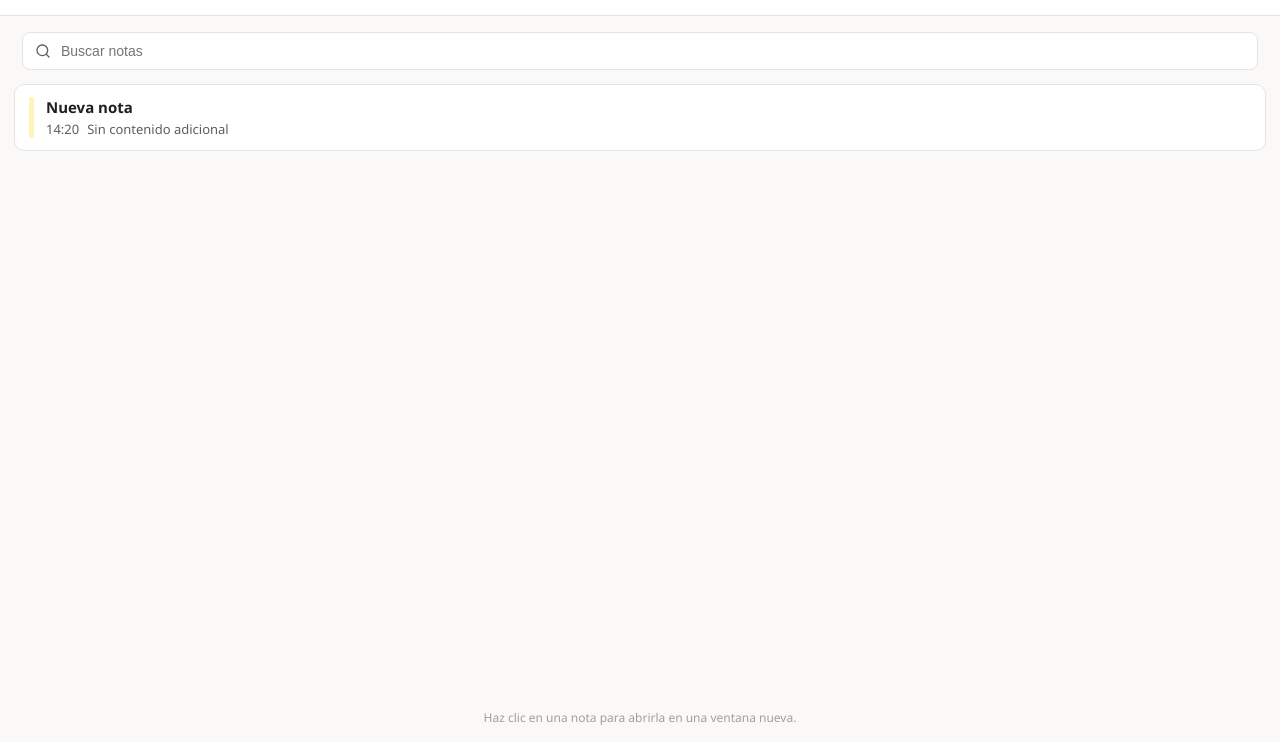
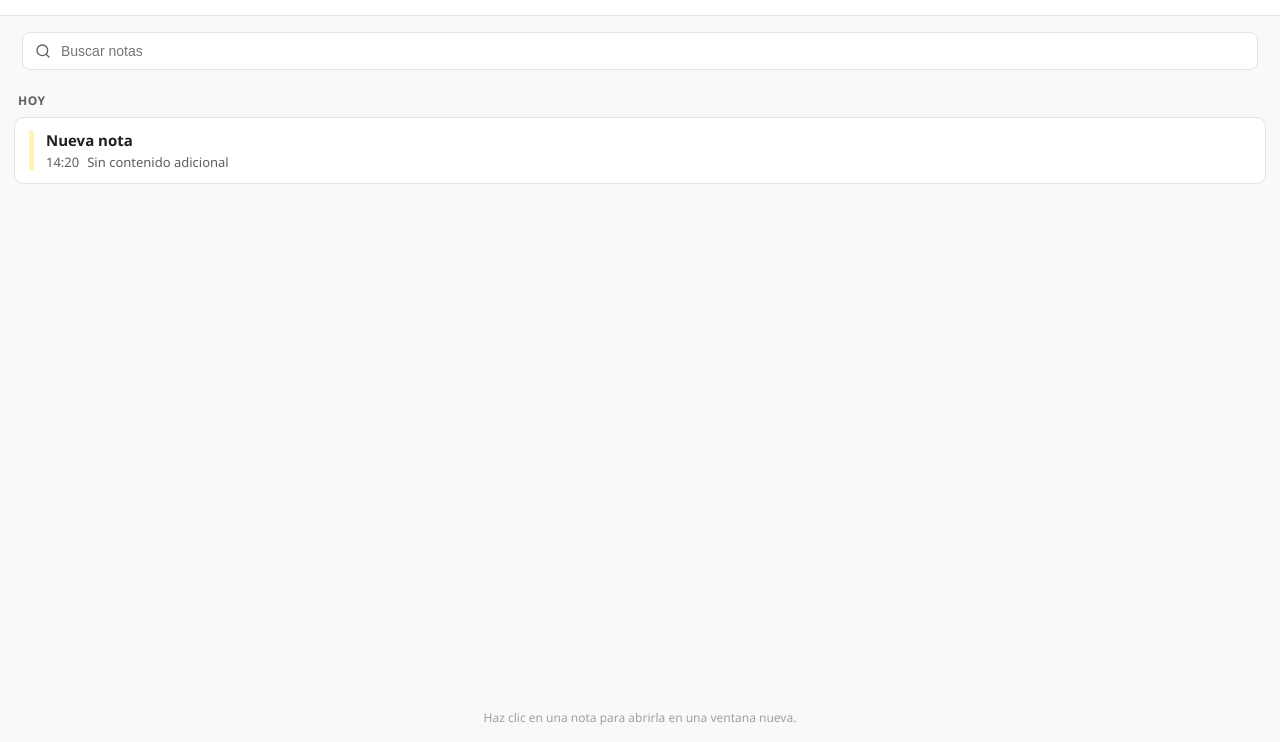
Before and after one commit to roldan-carlevarino/notes, a plain HTML site: page index.html in a window 1280 px wide. Both pictures are taken after a click on the button "Nueva nota". Shown: the part 58-800 px from the top of the page. Drawn offline with Linux system fonts and the light colour scheme.

Commit message:
Agrupar notas por dia de creacion

```diff
--- a/notes.css
+++ b/notes.css
@@ -38,6 +38,11 @@ button { font-family: inherit; cursor: pointer; }
 .notes-search input { border: none; outline: none; flex: 1; font-size: 14px; background: transparent; color: var(--text); }
 
 .note-list { list-style: none; margin: 10px 14px; padding: 0; display: flex; flex-direction: column; gap: 6px; flex: 1; }
+.note-group-header {
+  font-size: 12px; font-weight: 700; text-transform: uppercase; letter-spacing: .5px;
+  color: var(--text-soft); padding: 8px 4px 2px; margin-top: 4px;
+}
+.note-group-header:first-child { margin-top: 0; }
 .note-item {
   display: flex; align-items: stretch; gap: 12px;
   padding: 12px 14px; border-radius: 10px; background: #fff;
--- a/notes.js
+++ b/notes.js
@@ -21,6 +21,24 @@ function titleOf(note) {
     || "Nueva nota";
 }
 
+function dayKey(ts) {
+  const d = new Date(ts);
+  return `${d.getFullYear()}-${d.getMonth()}-${d.getDate()}`;
+}
+
+function dayLabel(ts) {
+  const d = new Date(ts);
+  const today = new Date();
+  const yesterday = new Date();
+  yesterday.setDate(today.getDate() - 1);
+  if (d.toDateString() === today.toDateString()) return "Hoy";
+  if (d.toDateString() === yesterday.toDateString()) return "Ayer";
+  return d.toLocaleDateString("es-ES", {
+    weekday: "long", day: "numeric", month: "long",
+    year: d.getFullYear() === today.getFullYear() ? undefined : "numeric",
+  });
+}
+
 function render() {
   const list = document.getElementById("note-list");
   const notes = loadNotes()
@@ -28,11 +46,24 @@ function render() {
       if (!searchTerm) return true;
       return (n.title + " " + n.body).toLowerCase().includes(searchTerm);
     })
-    .sort((a, b) => b.updated - a.updated);
+    .sort((a, b) => b.created - a.created);
 
   document.getElementById("empty").hidden = loadNotes().length !== 0;
 
-  list.innerHTML = notes.map(n => `
+  const groups = [];
+  let current = null;
+  for (const n of notes) {
+    const key = dayKey(n.created);
+    if (!current || current.key !== key) {
+      current = { key, created: n.created, notes: [] };
+      groups.push(current);
+    }
+    current.notes.push(n);
+  }
+
+  list.innerHTML = groups.map(g => `
+    <li class="note-group-header">${escapeHtml(dayLabel(g.created))}</li>
+    ${g.notes.map(n => `
     <li class="note-item" data-id="${n.id}" style="--accent:${NOTE_COLORS[n.color] || NOTE_COLORS.yellow}">
       <span class="note-swatch"></span>
       <div class="note-item-main">
@@ -45,7 +76,7 @@ function render() {
       <button class="note-item-del" title="Eliminar">
         <svg viewBox="0 0 24 24" width="16" height="16" fill="none" stroke="currentColor" stroke-width="2" stroke-linecap="round" stroke-linejoin="round"><polyline points="3 6 5 6 21 6"/><path d="M19 6l-1 14a2 2 0 0 1-2 2H8a2 2 0 0 1-2-2L5 6m3 0V4a2 2 0 0 1 2-2h4a2 2 0 0 1 2 2v2"/></svg>
       </button>
-    </li>`).join("");
+    </li>`).join("")}`).join("");
 
   list.querySelectorAll(".note-item").forEach(el => {
     const id = el.dataset.id;
```
